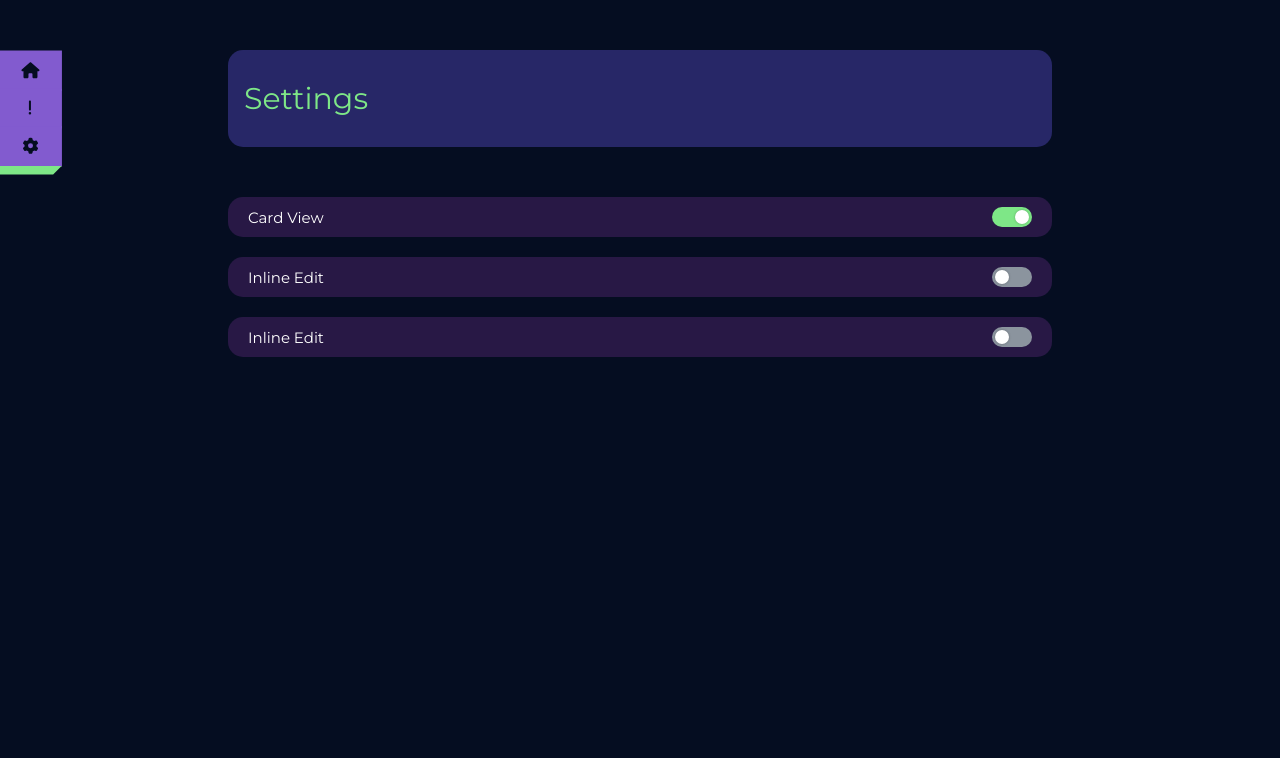
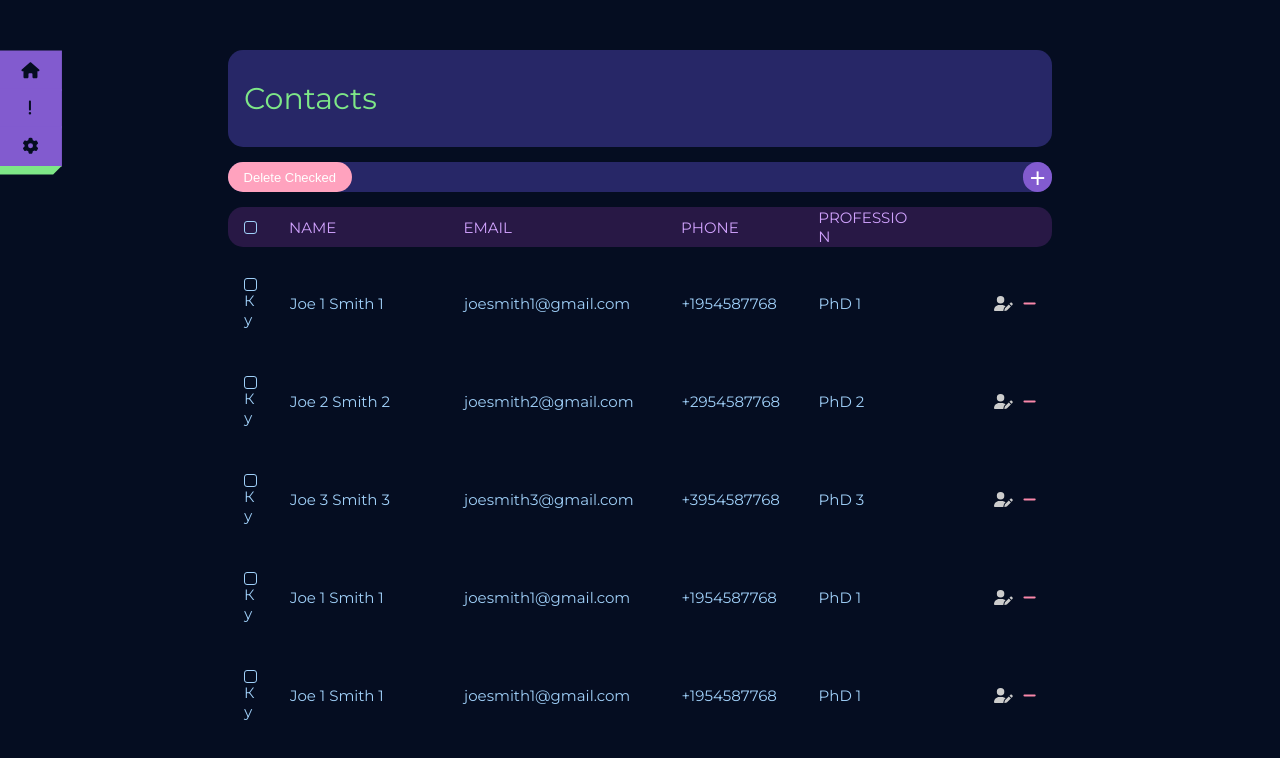
Before and after one commit to ghumash/ContactManager, a React (Create React App) app: page /#/ in a window 1280 px wide. Before the commit this address led to /#/settings. Shown: the top 758 px of the page. Built offline with nearby package versions, Linux system fonts and the light colour scheme.

Commit message:
Feat: inlineEdit methot

```diff
--- a/src/App/App.js
+++ b/src/App/App.js
@@ -4,12 +4,14 @@ import Navbar from "../Navbar/Navbar";
 import About from "../About/About";
 import Settings from "../Settings/Settings";
 import { cardView } from "../js/config";
+import { inlineEdit } from "../js/config";
 
 import { Routes, Route } from "react-router-dom";
 import { useState } from "react";
 
 export default function App() {
   const [cardViewState, setCardViewState] = useState(cardView);
+  const [inlineEditState, setInlineEditState] = useState(inlineEdit);
 
   return (
     <div className="App">
@@ -18,14 +20,24 @@ export default function App() {
       </div>
       <div className="Content">
         <Routes>
-          <Route path="/" element={<List cardViewState={cardViewState} />} />
+          <Route
+            path="/"
+            element={
+              <List
+                cardViewState={cardViewState}
+                inlineEditState={inlineEditState}
+              />
+            }
+          />
           <Route path="/about" element={<About />} />
           <Route
             path="/settings"
             element={
               <Settings
                 cardViewState={cardViewState}
+                inlineEditState={inlineEditState}
                 setCardViewState={setCardViewState}
+                setInlineEditState={setInlineEditState}
               />
             }
           />
--- a/src/List/List.jsx
+++ b/src/List/List.jsx
@@ -5,12 +5,12 @@ import ListItem from "./ListItem/ListItem";
 import Popup from "./Popup/Popup";
 import ListBtnSection from "./ListBtnSection/ListBtnSection";
 
-import Swal from "sweetalert2";
-
 import { list } from "../js/const";
 import { useState } from "react";
 
-export default function List({ cardViewState }) {
+import Swal from "sweetalert2";
+
+export default function List({ cardViewState, inlineEditState }) {
   const [contacts, setContacts] = useState([...list]);
   const [popupStatus, setPopupStatus] = useState();
   const [checkAll, setCheckAll] = useState(false);
@@ -68,7 +68,7 @@ export default function List({ cardViewState }) {
             contacts.filter((contact) => !checkedIdArr.includes(contact.id))
           );
           setCheckedIdArr([]);
-          setCheckAll(false)
+          setCheckAll(false);
           Swal.fire({
             icon: "success",
             iconColor: "var(--color-4)",
@@ -169,6 +169,7 @@ export default function List({ cardViewState }) {
                 phone={contact.phone}
                 profession={contact.profession}
                 cardViewState={cardViewState}
+                inlineEditState={inlineEditState}
                 checkedIdArr={checkedIdArr}
                 onDelete={onDelete}
                 onEdit={onEdit}
--- a/src/List/ListItem/ListItem.jsx
+++ b/src/List/ListItem/ListItem.jsx
@@ -12,6 +12,7 @@ export default function ListItem({
   phone,
   profession,
   cardViewState,
+  inlineEditState,
   checkedIdArr,
   onDelete,
   onEdit,
@@ -29,21 +30,8 @@ export default function ListItem({
     }
   };
 
-  return (
-    <div className={ListItemStyleHandler()}>
-      <div className={!cardViewState ? "ListItem-item" : "ListItem-card-item"}>
-        <label className="checkbox">
-          <input
-            type="checkbox"
-            name="checkItem"
-            checked={checkedIdArr.includes(id)}
-            onChange={(e) => {
-              onCheck(e, id);
-            }}
-          />
-          <span></span>
-        </label>
-      </div>
+  const inlineItem = (
+    <>
       <div className={!cardViewState ? "ListItem-item" : "ListItem-card-item"}>
         {avatar}
         {firstName} {lastName}
@@ -66,12 +54,37 @@ export default function ListItem({
         ) : null}
         {profession}
       </div>
+    </>
+  );
+
+  const inlineEditHandler = () => {};
+
+  return (
+    <div className={ListItemStyleHandler()}>
+      <div className={!cardViewState ? "ListItem-item" : "ListItem-card-item"}>
+        <label className="checkbox">
+          <input
+            type="checkbox"
+            name="checkItem"
+            checked={checkedIdArr.includes(id)}
+            onChange={(e) => {
+              onCheck(e, id);
+            }}
+          />
+          <span></span>
+        </label>Ку
+      </div>
+      {inlineItem}
       <div className={!cardViewState ? "ListItem-item" : "ListItem-card-item"}>
         <div className="ListItem-icon-group">
           <FontAwesomeIcon
             icon={faUserPen}
             onClick={() => {
-              onEdit(id, firstName, lastName, phone, email, profession);
+              if (!inlineEditState) {
+                onEdit(id, firstName, lastName, phone, email, profession);
+              } else {
+                inlineEditHandler();
+              }
             }}
           />
           <FontAwesomeIcon
--- a/src/Settings/Settings.jsx
+++ b/src/Settings/Settings.jsx
@@ -1,12 +1,25 @@
 import Caption from "../Caption/Caption";
 import "./Settings.css";
 
-export default function Settings({ cardViewState, setCardViewState }) {
+export default function Settings({
+  cardViewState,
+  inlineEditState,
+  setCardViewState,
+  setInlineEditState,
+}) {
   const cardViewHandler = () => {
     if (!cardViewState) {
       setCardViewState(true);
     } else {
       setCardViewState(false);
+    }
+  };
+
+  const inlineEdithandler = () => {
+    if (!inlineEditState) {
+      setInlineEditState(true);
+    } else {
+      setInlineEditState(false);
     }
   };
 
@@ -26,11 +39,12 @@ export default function Settings({ cardViewState, setCardViewState }) {
           </div>
           <div className="Settings-item">
             <div>Inline Edit</div>
-            <input type="checkbox" className="switch" />
-          </div>
-          <div className="Settings-item">
-            <div>Inline Edit</div>
-            <input type="checkbox" className="switch" />
+            <input
+              type="checkbox"
+              className="switch"
+              checked={inlineEditState}
+              onChange={inlineEdithandler}
+            />
           </div>
         </div>
       </div>
--- a/src/js/config.js
+++ b/src/js/config.js
@@ -1 +1,2 @@
-export const cardView = true;
+export const cardView = false;
+export const inlineEdit = true;
```
